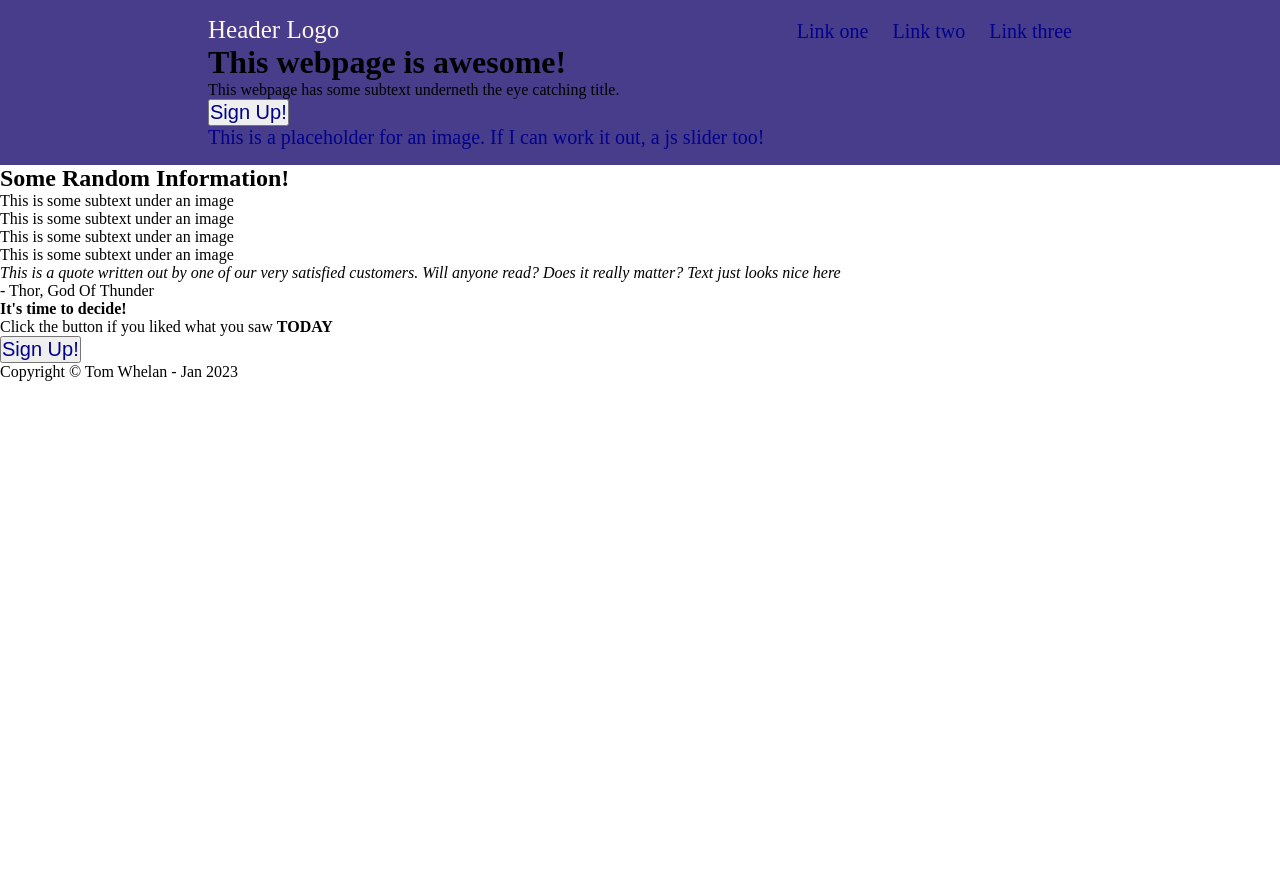
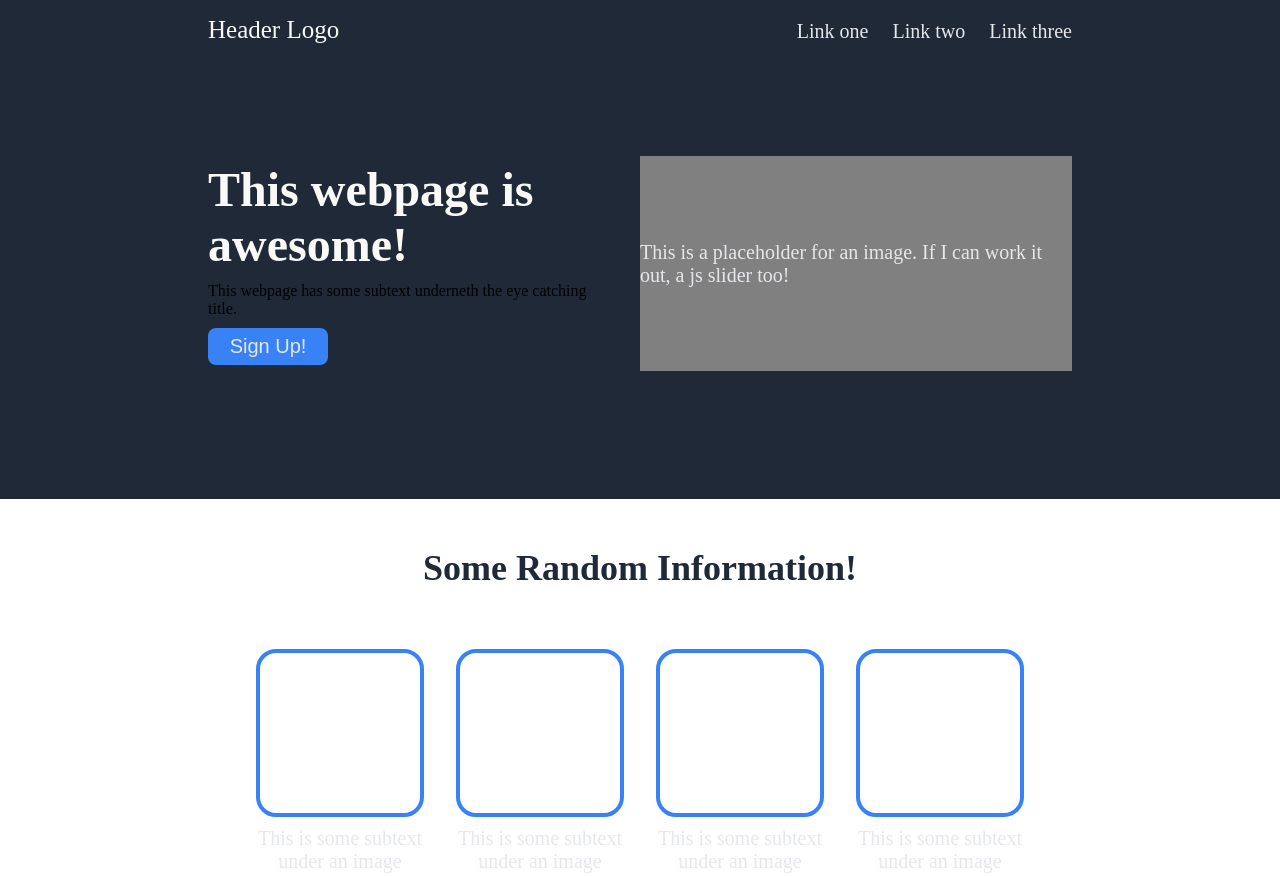
Before and after one commit to TWhela/odin-landing-page, a plain HTML site: page index.html in a window 1280 px wide. Shown: the top 876 px of the page. Before the commit the page ends 800 px from the top, so only its background shows below. Drawn offline with Linux system fonts and the light colour scheme.

Commit message:
Finished Odin task

```diff
--- a/index.html
+++ b/index.html
@@ -39,7 +39,7 @@
 
     <main>
         <h2>Some Random Information!</h2>
-        <div class="cardContainer">
+        <div class="cardContainer secondary">
             <div class="card">
                 <div class="square"></div>
                 <p>This is some subtext under an image</p>
--- a/stylesheet.css
+++ b/stylesheet.css
@@ -8,14 +8,14 @@ body {
 }
 
 header {
-    background-color: darkslateblue;
+    background-color: #1F2937;
     padding: 1em 13em;
 }
 
 #logo {
     font-size: 25px;
     font-weight: 900px;
-    color: seashell;
+    color: #F9FAF8;
 }
 
 .nav {
@@ -33,14 +33,146 @@ header {
 .secondary,
 a:link {
     font-size: 20px;
-    color:darkblue;
+    color: #E5E7EB;
     text-decoration: none;
 }
 
-.welcome {
+.welcomeSection {
     padding: 7em 0;
     display: flex;
     justify-content: center;
     align-items: center;
     gap: 2em;
 }
+
+.welcomeSection .left {
+    display: flex;
+    flex-direction: column;
+    gap: 10px;
+}
+.welcomeSection .right {
+    flex-shrink: 0;
+    width: 50%;
+}
+.welcomeSection button {
+    border: none;
+}
+
+.bigname {
+    color: #F9FAF8;
+    font-weight: 900;
+    font-size: 48px;
+}
+
+button {
+    padding: 7px 1em;
+    width: 120px;
+    background-color:#3882f6;
+    border-radius: 8px;
+}
+
+.image {
+    background-color: grey;
+    display: flex;
+    align-items: center;
+    justify-content: center;
+    height: 215px;
+}
+
+main {
+    display: flex;
+    flex-direction: column;
+    align-items: center;
+    padding: 0 13em;
+    margin-top: 3em;
+}
+
+main h2 {
+    font-size: 36px;
+    font-weight: 900;
+    color: #1F2937;
+}
+
+.cardContainer {
+    display: flex;
+    justify-content: center;
+    align-items: center;
+    flex-wrap: wrap;
+    margin: 3em 0 6em 0;
+}
+
+.card {
+    text-align: center;
+    max-width: 200px;
+    display: flex;
+    flex-direction: column;
+    align-items: center;
+    gap: 0.5em;
+}
+
+.square {
+    border: 4px solid #3882F6;
+    border-radius: 20px;
+    width: 160px;
+    height: 160px;
+}
+
+.customerQuote {
+    display: flex;
+    flex-direction: column;
+    justify-content: center;
+    background-color: #E5E7EB;
+    padding: 7em 13em;
+}
+
+.customerQuote p {
+    align-self: flex-end;
+    font-weight: bolder;
+    font-size: 24px;
+    color: #1F2937;
+}
+
+.customerQuote em {
+    font-size: 36px;
+    font-weight: 100;
+    color: #1F2937;
+}
+
+.signUp {
+    display: flex;
+    justify-content: space-around;
+    align-items: center;
+    padding: 5em 13em;
+}
+
+.signUp p {
+    color:#E5E7EB;
+}
+
+.container {
+    display: flex;
+    justify-content: space-around;
+    align-items: center;
+    background-color: #3882f6;
+    padding: 3em;
+    width: 100%;
+    border-radius: 10px;
+}
+
+container button {
+    border: 2px solid #FFF;
+}
+
+strong {
+    font-size: 24px;
+    color: #FFF;
+}
+
+footer {
+    background-color: #1F2937;
+    color: #FFF;
+    display: flex;
+    justify-content: center;
+    align-items: center;
+    padding: 2em 0;
+}
```
